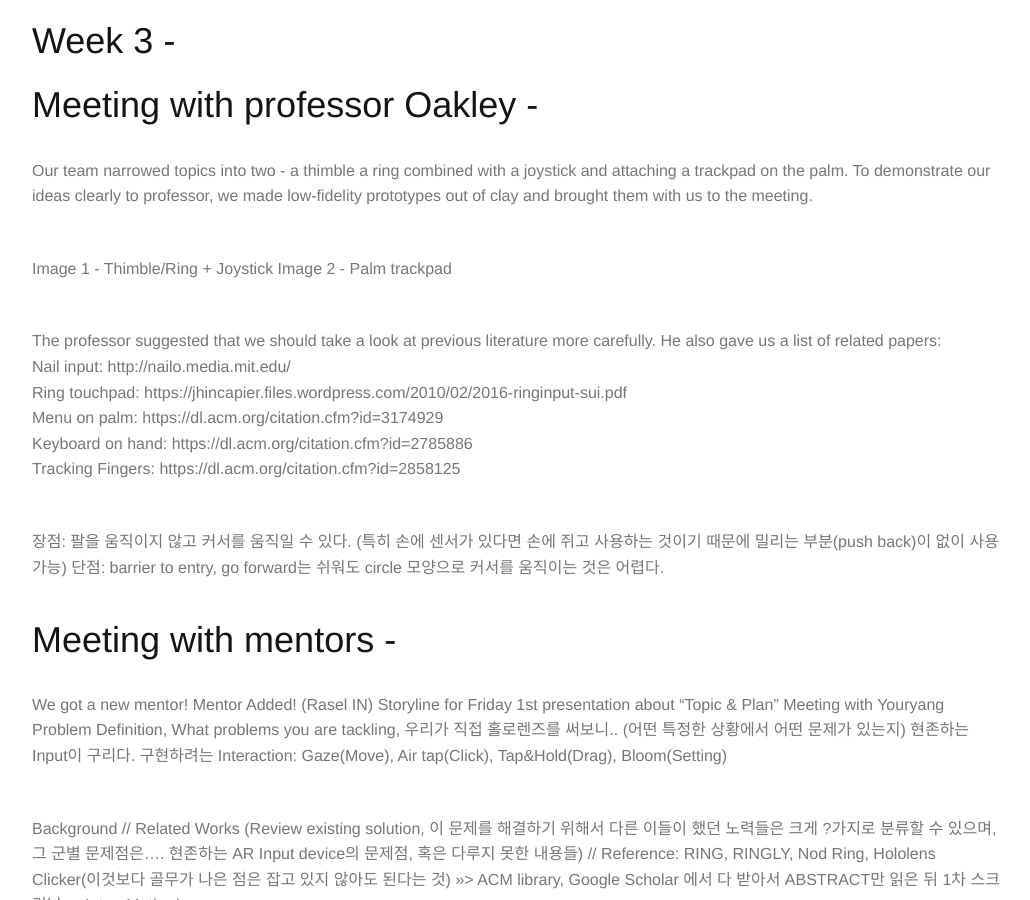
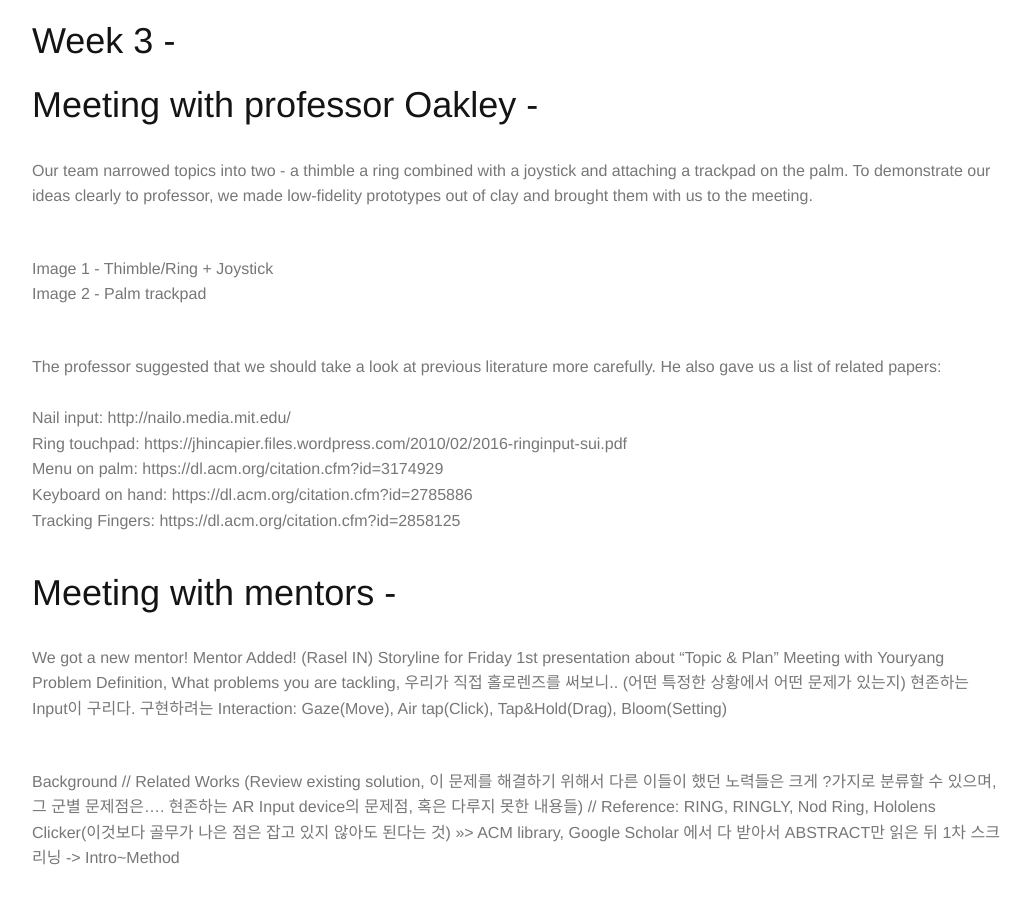
Before and after one commit to unist-AR/unist-AR.github.io, a Jekyll site: the page built from _posts/2018-03-30-Week-3.md, in a window 1280 px wide and 900 px high, scrolled down 301 px. Shown: the whole window, without its empty margins (123-1153 px from the left). Built offline with Jekyll 4.4.1, drawn with Linux system fonts in a browser that asks for light colours; some web fonts are replaced.

Commit message:
header change

```diff
--- a/_posts/2018-03-30-Week-3.md
+++ b/_posts/2018-03-30-Week-3.md
@@ -7,22 +7,16 @@ description: ""
 # Meeting with professor Oakley -
 Our team narrowed topics into two - a thimble a ring combined with a joystick and attaching a trackpad on the palm. To demonstrate our ideas clearly to professor, we made low-fidelity prototypes out of clay and brought them with us to the meeting.
 
-Image 1 - Thimble/Ring + Joystick
+Image 1 - Thimble/Ring + Joystick<br>
 Image 2 - Palm trackpad
 
 The professor suggested that we should take a look at previous literature more carefully. He also gave us a list of related papers:
-<br>
+<br><br>
 Nail input: http://nailo.media.mit.edu/<br>
 Ring touchpad: https://jhincapier.files.wordpress.com/2010/02/2016-ringinput-sui.pdf<br>
 Menu on palm: https://dl.acm.org/citation.cfm?id=3174929<br>
 Keyboard on hand: https://dl.acm.org/citation.cfm?id=2785886<br>
 Tracking Fingers: https://dl.acm.org/citation.cfm?id=2858125<br>
-
-
-
-장점: 팔을 움직이지 않고 커서를 움직일 수 있다.
-(특히 손에 센서가 있다면 손에 쥐고 사용하는 것이기 때문에 밀리는 부분(push back)이 없이 사용가능)
-단점: barrier to entry, go forward는 쉬워도 circle 모양으로 커서를 움직이는 것은 어렵다.
 
 # Meeting with mentors -
 We got a new mentor!
```
